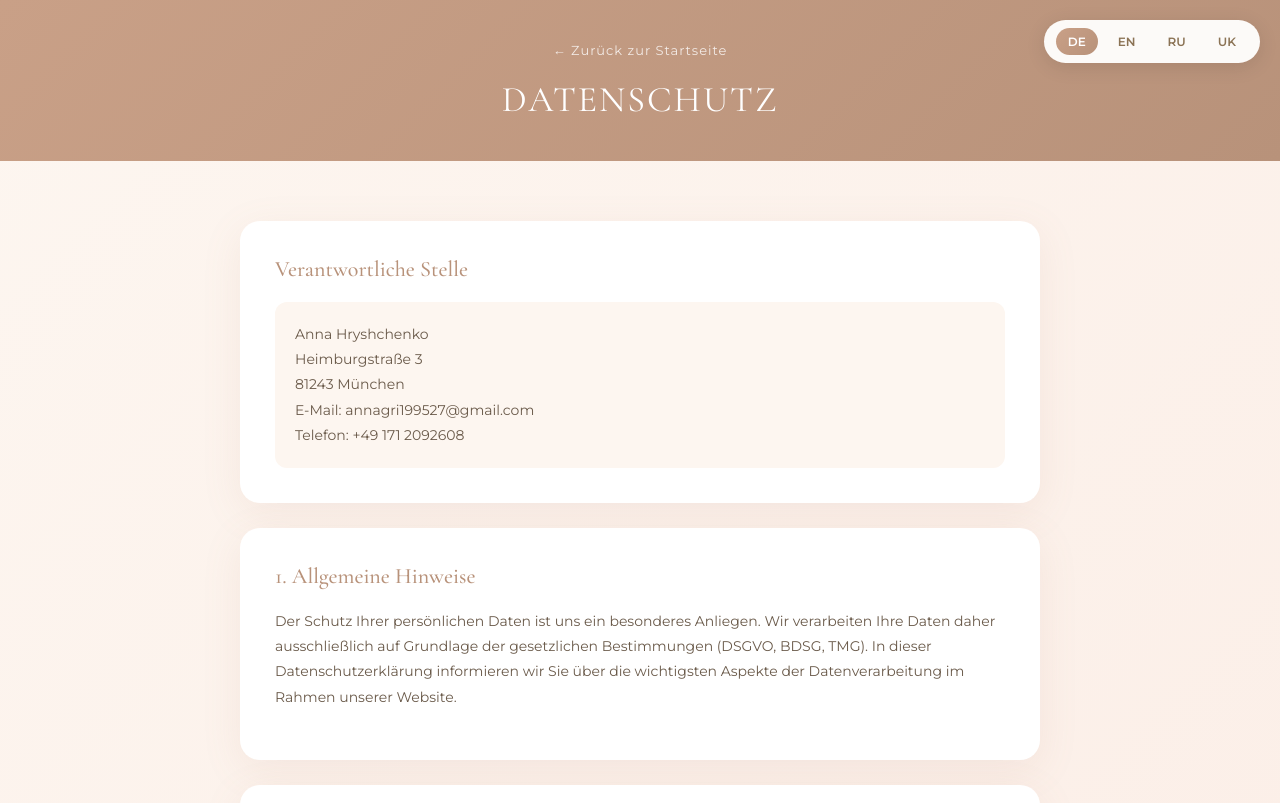
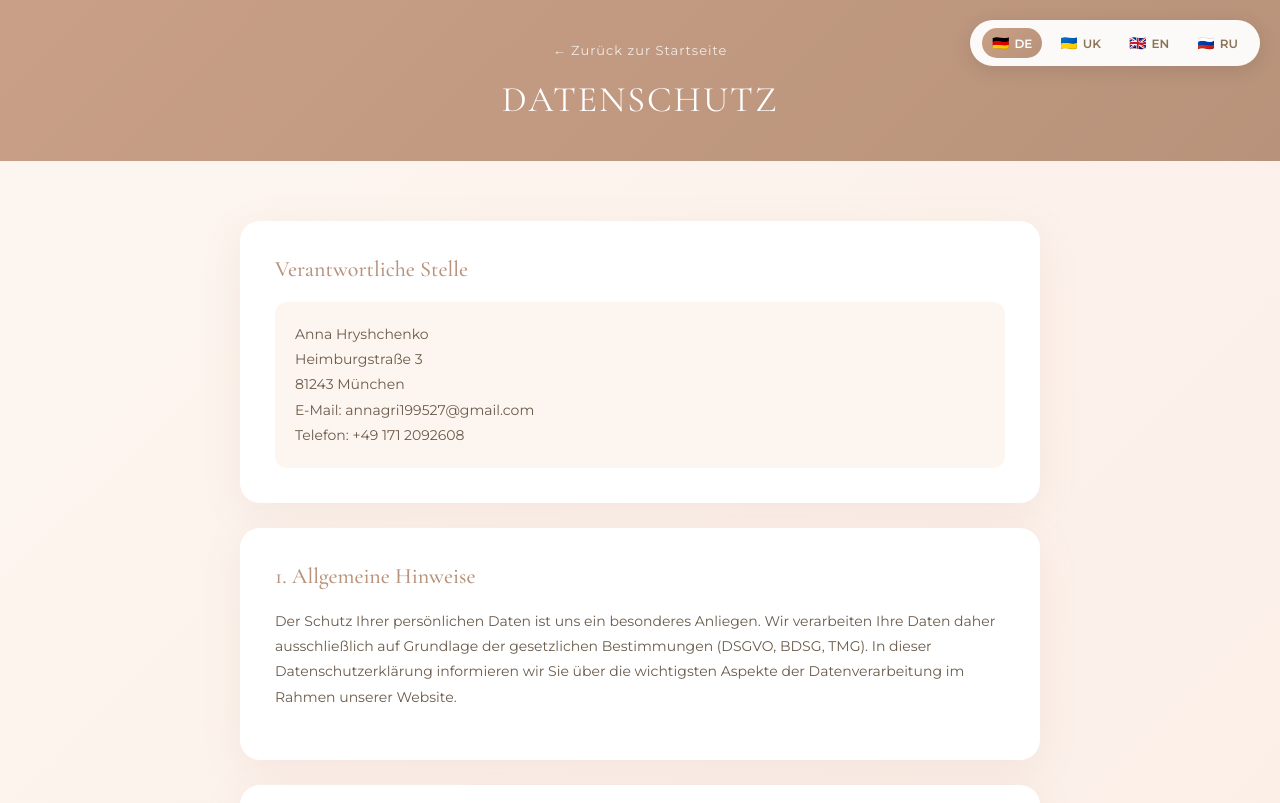
Before and after one commit to ah-aesthetic/webseite, a Next.js app: page /datenschutz in a window 1280 px wide. Shown: the top 803 px of the page. Built offline with nearby package versions, Linux system fonts and the light colour scheme.

Commit message:
Update page.js

```diff
--- a/app/datenschutz/page.js
+++ b/app/datenschutz/page.js
@@ -4,9 +4,12 @@ import React, { useState, useEffect } from 'react';
 import Link from 'next/link';
 import { useSearchParams } from 'next/navigation';
 
+const langOrder = ['de', 'uk', 'en', 'ru'];
+
 const translations = {
   de: {
     langName: 'DE',
+    flag: '🇩🇪',
     backLink: '← Zurück zur Startseite',
     title: 'DATENSCHUTZ',
     responsibleTitle: 'Verantwortliche Stelle',
@@ -48,6 +51,7 @@ const translations = {
   },
   en: {
     langName: 'EN',
+    flag: '🇬🇧',
     backLink: '← Back to Homepage',
     title: 'PRIVACY POLICY',
     responsibleTitle: 'Responsible Party',
@@ -89,6 +93,7 @@ const translations = {
   },
   ru: {
     langName: 'RU',
+    flag: '🇷🇺',
     backLink: '← Вернуться на главную',
     title: 'ПОЛИТИКА КОНФИДЕНЦИАЛЬНОСТИ',
     responsibleTitle: 'Ответственная сторона',
@@ -130,6 +135,7 @@ const translations = {
   },
   uk: {
     langName: 'UK',
+    flag: '🇺🇦',
     backLink: '← Повернутися на головну',
     title: 'ПОЛІТИКА КОНФІДЕНЦІЙНОСТІ',
     responsibleTitle: 'Відповідальна сторона',
@@ -208,22 +214,26 @@ export default function Datenschutz() {
     <div style={styles.container}>
       {/* Language Switcher */}
       <div style={styles.langSwitcher}>
-        {['de', 'en', 'ru', 'uk'].map(l => (
+        {langOrder.map(l => (
           <button
             key={l}
             onClick={() => setLang(l)}
             style={{
               fontFamily: fontBody,
-              padding: '6px 12px',
+              padding: '6px 10px',
               border: 'none',
               borderRadius: '15px',
               fontSize: '12px',
               fontWeight: '600',
               cursor: 'pointer',
+              display: 'flex',
+              alignItems: 'center',
+              gap: '5px',
               background: lang === l ? 'linear-gradient(135deg, #c9a087 0%, #b8927a 100%)' : 'transparent',
               color: lang === l ? 'white' : '#8b7355',
             }}
           >
+            <span style={{ fontSize: '14px' }}>{translations[l].flag}</span>
             {translations[l].langName}
           </button>
         ))}
```
